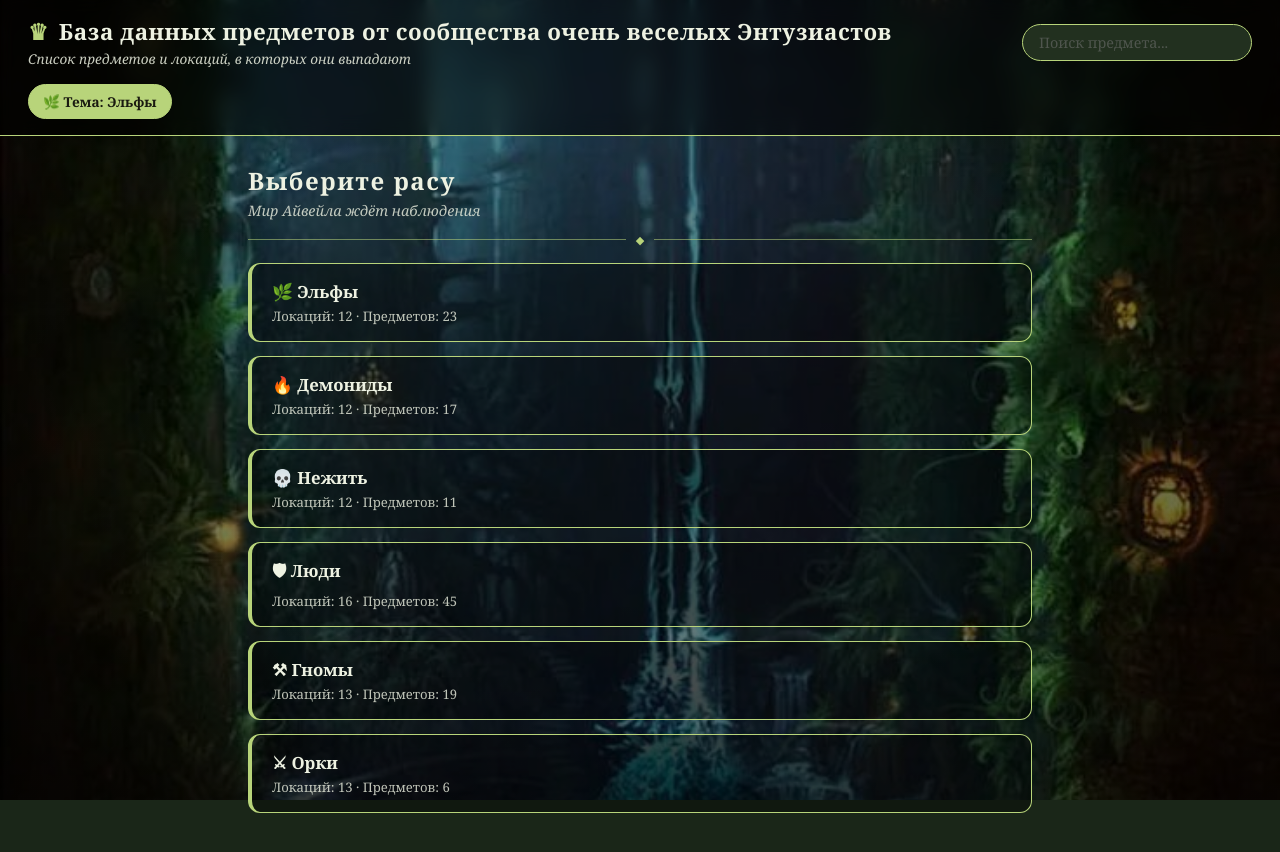
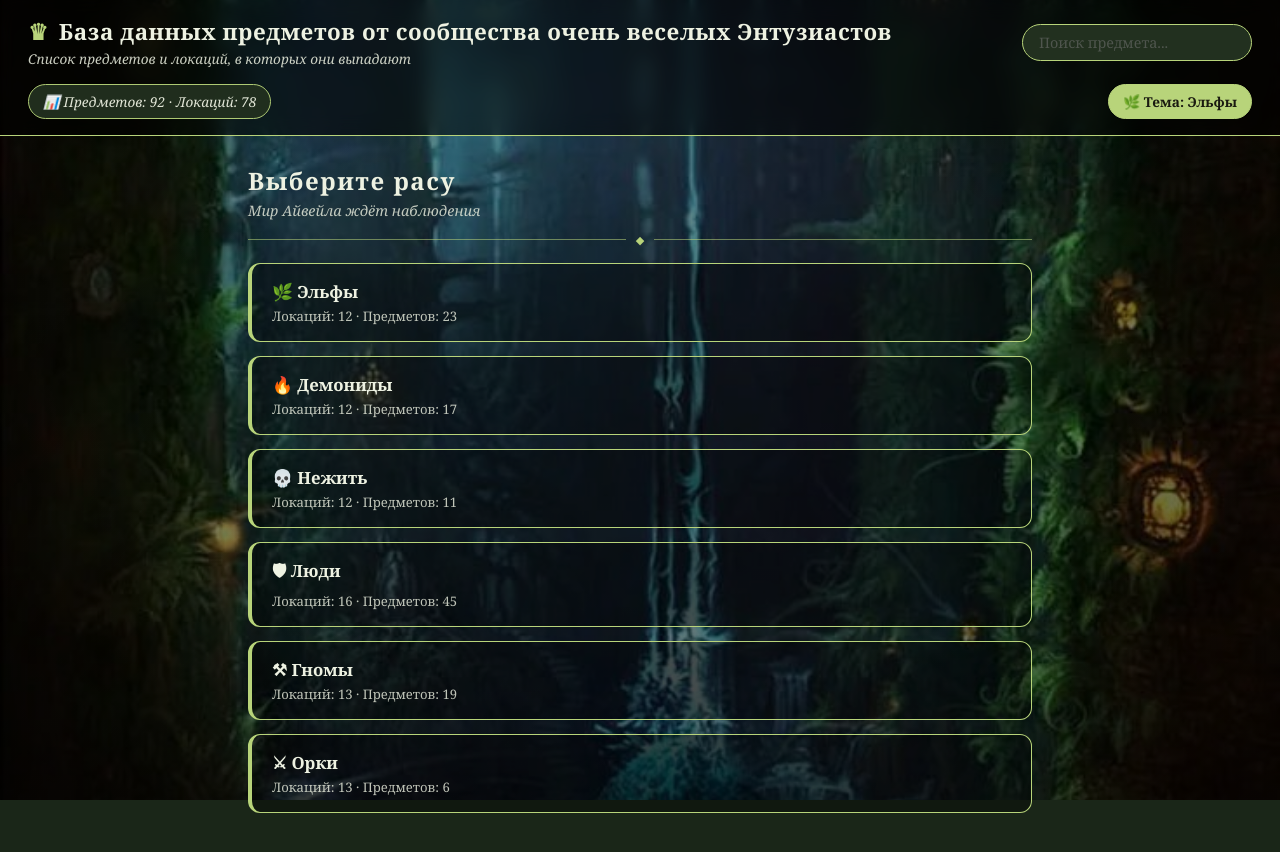
Before and after one commit to markgorobinskiy-ops/AOHObaseTest, a plain HTML site: page index.html in a window 1280 px wide. Drawn offline with Linux system fonts and the light colour scheme.

Commit message:
Add files via upload

```diff
--- a/index.html
+++ b/index.html
@@ -52,6 +52,13 @@
   }
   .chip:hover { background: var(--panel2); }
   .chip.active { background:var(--accent); color:#1a1a10; font-weight:bold; }
+
+  /* плашка общей статистики */
+  .statbox { display:flex; gap:8px; flex-wrap:wrap; }
+  .statbox .stat {
+    background: var(--panel); color: var(--text); border: 1px solid var(--accent);
+    padding:7px 14px; border-radius:999px; font-size:.85rem; font-style:italic; opacity:.95;
+  }
 
   /* строка поиска */
   #q {
@@ -167,6 +174,7 @@
     <div class="sub">Список предметов и локаций, в которых они выпадают</div>
   </div>
   <input id="q" type="text" placeholder="Поиск предмета..." autocomplete="off">
+  <div class="statbox"><span class="stat" id="statAll">\u{1F4CA} Считаю статистику\u2026</span></div>
   <div class="chips" id="chips"></div>
 </header>
 <main id="app"></main>
@@ -231,6 +239,24 @@ function init(){
   const qEl = document.getElementById('q');
   if(qEl) qEl.addEventListener('input', onSearchInput);
   render();
+  updateGlobalStats();
+}
+
+/* ——— общая статистика в шапке: уникальные предметы и локации ——— */
+async function updateGlobalStats(){
+  const el = document.getElementById('statAll');
+  if(!el) return;
+  try {
+    const idx = await globalItemIndex();
+    let locs = 0;
+    for(const rid in RACES){
+      const st = await walkStats(rid);
+      locs += st.subs;
+    }
+    el.innerHTML = '\u{1F4CA} Предметов: ' + idx.length + ' \u00b7 Локаций: ' + locs;
+  } catch(e){
+    el.innerHTML = '\u{1F4CA} Статистика недоступна';
+  }
 }
 
 /* ——— фон с кроссфейдом ——— */
```
